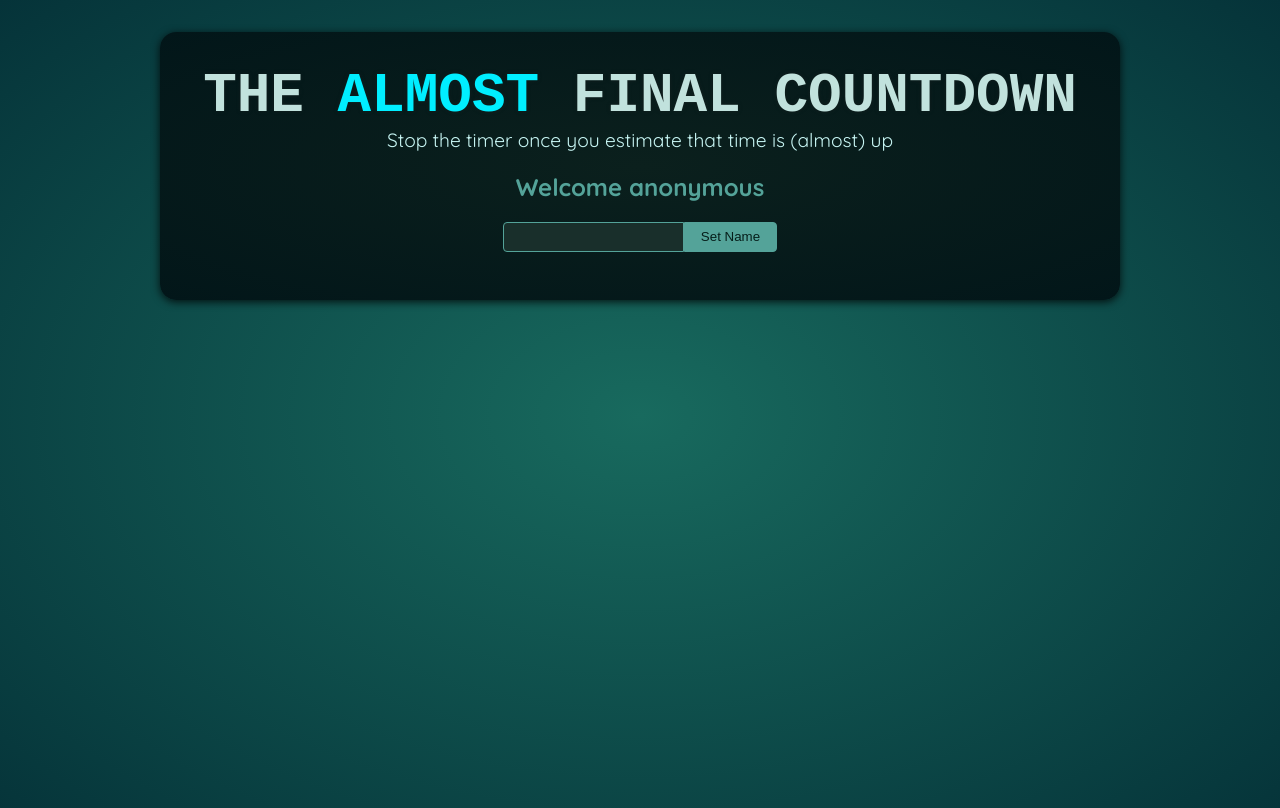
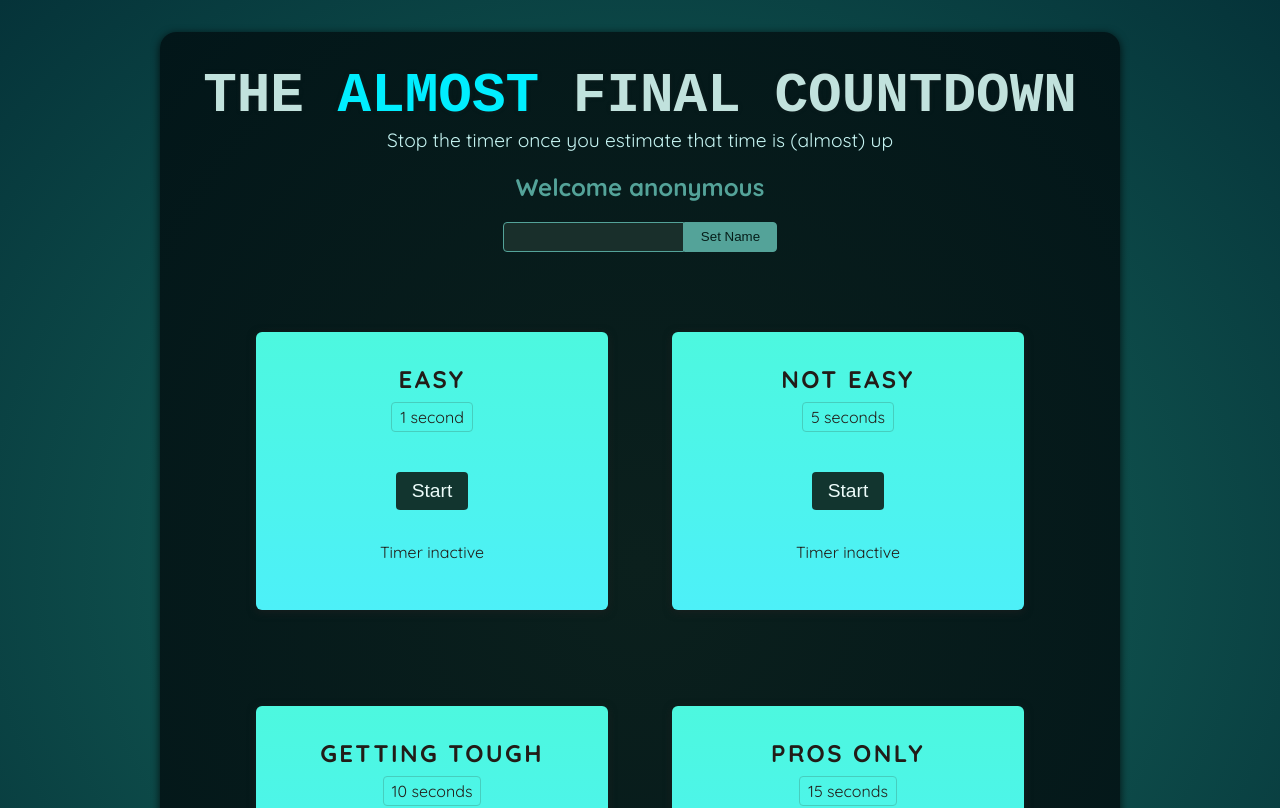
Before and after one commit to mjkim41/react101, a React (Vite) app: page / in a window 1280 px wide. Shown: the top 808 px of the page. Built offline with nearby package versions, Linux system fonts and the light colour scheme; a web font is replaced by a local one.

Commit message:
# Countdown : TimercHALLENGE.JSX의 타이머 시작 이벤트

```diff
--- a/src/App.jsx
+++ b/src/App.jsx
@@ -1,5 +1,6 @@
 import './App.css';
 import Player from "./components/TimerGame/Player.jsx";
+import TimerChallenge from "./components/TimerGame/TimerChallenge.jsx";
 
 
 // 컴포넌트
@@ -8,6 +9,12 @@
 
     return <>
         <Player />
+        <div id={'challenges'}>
+            <TimerChallenge title='Easy' targetTime={1} />
+            <TimerChallenge title='Not Easy' targetTime={5} />
+            <TimerChallenge title='Getting tough' targetTime={10} />
+            <TimerChallenge title='Pros only' targetTime={15} />
+        </div>
     </>;
 };
 
--- /dev/null
+++ b/src/components/TimerGame/TimerChallenge.jsx
@@ -0,0 +1,42 @@
+import React, {useState} from 'react';
+
+const TimerChallenge = ({ title, targetTime }) => {
+
+    // 타이머가 시작되었는지 확인하는 상태값
+    const [timerStarted, setTimerStarted] = useState(false);
+
+    // 시간이 다 지났는지 여부
+    const [timerExpired, setTimerExpired] = useState(false);
+
+    const handleStart = () => {
+
+        setTimerStarted(true);
+
+        // 실제 시간을 실행
+        setTimeout(() => {
+            console.log(`${targetTime} 초가 지남!`);
+            setTimerExpired(true);
+        }, targetTime * 1000);
+    }
+
+    return (
+        <section className="challenge">
+
+            <h2>{title}</h2>
+            { timerExpired && <p>You lost</p>}
+            <p className="challenge-time">
+                {targetTime} second{targetTime > 1 ? 's' : ''}
+            </p>
+            <p>
+                <button onClick={handleStart}>
+                    {timerStarted? 'Stop' : 'Start'}
+                </button>
+            </p>
+            <p className="">
+                { timerStarted ? 'Time is running...' : 'Timer inactive' }
+            </p>
+        </section>
+    );
+};
+
+export default TimerChallenge;
```
